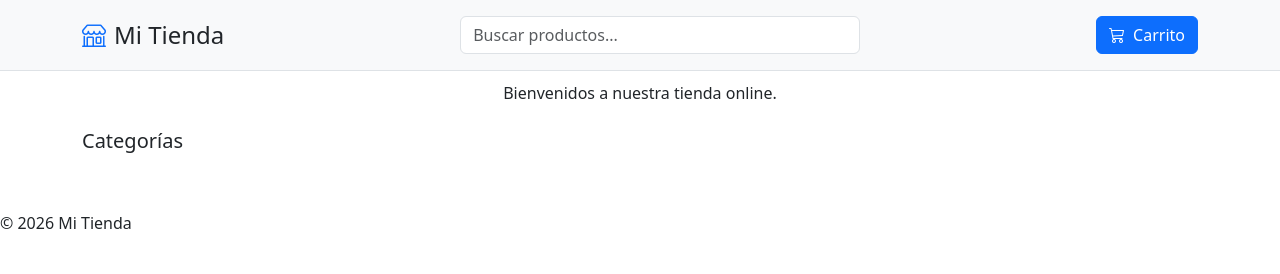
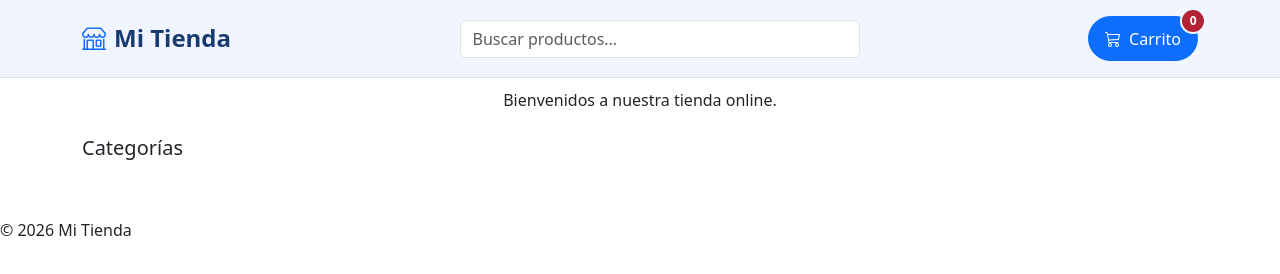
Before and after one commit to Jorchu2025/laboratorio-aplicaciones-web-cliente, a website with bundled scripts: page index.html in a window 1280 px wide. Built offline with nearby package versions, Linux system fonts and the light colour scheme; no server answers.

Commit message:
feat: estilar navbar y agregar contador al carrito

```diff
--- a/css/style.css
+++ b/css/style.css
@@ -203,6 +203,48 @@ main {
     max-width: 400px;
 }
 
+.store-header {
+    background-color: #f0f5ff;
+    border-bottom: 1px solid #d6e2f5;
+    box-shadow: 0 3px 12px rgba(25, 55, 100, 0.00);
+}
+
+.store-brand {
+    color: #173b70;
+    font-weight: 700;
+    white-space: nowrap;
+}
+
+.cart-button {
+    position: relative;
+    min-height: 44px;
+    padding: 0.6rem 1rem;
+    border-radius: 999px;
+}
+
+.cart.button .bi {
+    font-size: 1.25rem;
+}
+
+.cart-badge {
+    position: absolute;
+    top: 0;
+    right: 0;
+    transform: translate(35%, -35%);
+    display: inline-flex;
+    align-items: center;
+    justify-content: center;
+    min-width: 1.6rem;
+    height: 1.6rem;
+    padding: 0 0.3rem;
+    border: 2px solid #f0f5ff;
+    border-radius: 999px;
+    background-color: #b42335;
+    color: white;
+    font-size: 0.75rem;
+    font-weight: 700;
+}
+
 @media (max-width:575.98px) {
     .navbar-search {
         flex-basis: 100%;
--- a/index.html
+++ b/index.html
@@ -15,18 +15,17 @@
 	<script type="module" defer src="js/index.js"></script>
 	<script type="module" defer src="js/api/api.js"></script>
 	<script type="module" src="js/products/products.js"></script>
-	<script type="module" src="/js/app.js" defer></script>
 	<script type="module" src="js/components/categories.js"></script>
 	<title>Mi Tienda</title>
 </head>
 
 <body>
 
-<header class="bg-light border-bottom">
+<header class="store-header">
     <nav class="container d-flex flex-wrap justify-content-between align-items-center gap-3 py-3"
          aria-label="Navegación principal">
-        <h1 class="h4 mb-0 d-flex align-items-center gap-2">
-			<i class="bi bi-shop text-primary" aria-hidden="truw"></i>
+        <h1 class="store-brand h4 mb-0 d-flex align-items-center gap-2">
+			<i class="bi bi-shop text-primary" aria-hidden="true"></i>
 			<span>Mi Tienda</span>
 		</h1>
 
@@ -45,10 +44,11 @@
         <button
             type="button"
             id="btn-carrito"
-            class="btn btn-primary d-flex align-items-center gap-2"
+            class="cart-button btn btn-primary d-flex align-items-center gap-2"
         >
             <i class="bi bi-cart3" aria-hidden="true"></i>
             <span>Carrito</span>
+			<span id="cart-count" class="cart-badge">0</span>
         </button>
     </nav>
 </header>
--- a/js/components/cartList.js
+++ b/js/components/cartList.js
@@ -11,6 +11,11 @@ export function cartList() {
   const clearCartBtn = document.querySelector("#btn-clear-cart");
   let template = "";
   const dataStorage = getFromLocalStorage() || [];
+  const totalUnidades = dataStorage.reduce((total, producto) => {
+    return total + Number(producto.qtty);
+  }, 0);
+
+  document.getElementById("cart-count").textContent = totalUnidades;
   let totalCarrito = 0;
 
   if (dataStorage.length === 0) {
```
